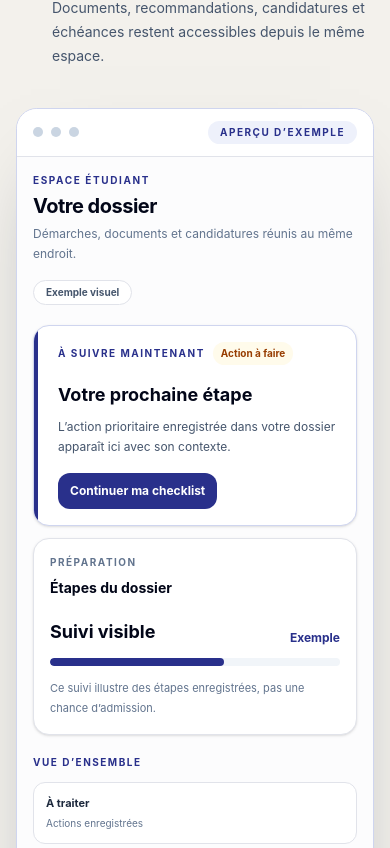
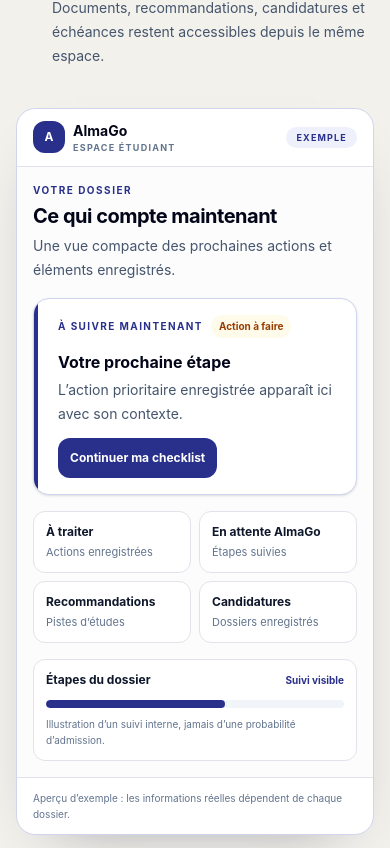
Before and after one commit to almago-platform/AlmaGo, a Next.js app: page / in a window 390 px wide. Shown: the part 5936-6784 px from the top of the page. Built offline with nearby package versions, Linux system fonts and the light colour scheme.

Commit message:
design(home): add readable mobile product preview

```diff
--- a/src/components/public/HomeProductPreview.tsx
+++ b/src/components/public/HomeProductPreview.tsx
@@ -25,7 +25,69 @@ export function HomeProductPreview() {
           </ul>
         </div>
 
-        <div className="overflow-hidden rounded-[calc(var(--radius-panel)+0.3rem)] border border-[var(--brand-border)] bg-white shadow-[0_34px_80px_-44px_rgba(15,23,42,0.52)]">
+        <div className="overflow-hidden rounded-[calc(var(--radius-panel)+0.2rem)] border border-[var(--brand-border)] bg-white shadow-[0_24px_60px_-38px_rgba(15,23,42,0.45)] md:hidden">
+          <div className="flex items-center justify-between gap-3 border-b border-[var(--border)] px-4 py-3">
+            <div className="flex items-center gap-2">
+              <span className="grid h-8 w-8 place-items-center rounded-[var(--radius-control)] bg-[var(--brand)] text-xs font-bold text-white">A</span>
+              <div>
+                <p className="text-sm font-bold text-slate-950">AlmaGo</p>
+                <p className="text-[9px] font-bold uppercase tracking-[0.14em] text-slate-500">Espace étudiant</p>
+              </div>
+            </div>
+            <span className="rounded-full bg-[var(--brand-soft)] px-2.5 py-1 text-[9px] font-bold uppercase tracking-[0.13em] text-[var(--brand)]">
+              Exemple
+            </span>
+          </div>
+
+          <div className="bg-[#fcfcfd] p-4">
+            <div>
+              <p className="text-[10px] font-bold uppercase tracking-[0.15em] text-[var(--brand)]">Votre dossier</p>
+              <h3 className="mt-1 text-xl font-bold tracking-tight text-slate-950">Ce qui compte maintenant</h3>
+              <p className="mt-1 text-sm leading-6 text-slate-600">Une vue compacte des prochaines actions et éléments enregistrés.</p>
+            </div>
+
+            <div className="relative mt-4 overflow-hidden rounded-[var(--radius-panel)] border border-[var(--brand-border)] bg-white p-4 shadow-sm">
+              <div aria-hidden="true" className="absolute inset-y-0 left-0 w-1 bg-[var(--brand)]" />
+              <div className="pl-2">
+                <div className="flex flex-wrap items-center gap-2">
+                  <span className="text-[10px] font-bold uppercase tracking-[0.14em] text-[var(--brand)]">À suivre maintenant</span>
+                  <span className="rounded-full bg-amber-50 px-2 py-1 text-[10px] font-bold text-amber-800">Action à faire</span>
+                </div>
+                <p className="mt-3 text-base font-bold text-slate-950">Votre prochaine étape</p>
+                <p className="mt-1 text-sm leading-6 text-slate-600">L’action prioritaire enregistrée apparaît ici avec son contexte.</p>
+                <span className="mt-3 inline-flex min-h-10 items-center rounded-[var(--radius-control)] bg-[var(--brand)] px-3 text-xs font-bold text-white">
+                  Continuer ma checklist
+                </span>
+              </div>
+            </div>
+
+            <div className="mt-4 grid grid-cols-2 gap-2">
+              {previewMetrics.map(([title, detail]) => (
+                <div key={title} className="rounded-[var(--radius-control)] border border-[var(--border)] bg-white p-3">
+                  <p className="text-xs font-bold text-slate-900">{title}</p>
+                  <p className="mt-1 text-[11px] leading-4 text-slate-500">{detail}</p>
+                </div>
+              ))}
+            </div>
+
+            <div className="mt-4 rounded-[var(--radius-control)] border border-[var(--border)] bg-white p-3">
+              <div className="flex items-center justify-between gap-3">
+                <p className="text-xs font-bold text-slate-900">Étapes du dossier</p>
+                <span className="text-[10px] font-bold text-[var(--brand)]">Suivi visible</span>
+              </div>
+              <div className="mt-3 h-2 overflow-hidden rounded-full bg-slate-100">
+                <div aria-hidden="true" className="h-full w-3/5 rounded-full bg-[var(--brand)]" />
+              </div>
+              <p className="mt-2 text-[10px] leading-4 text-slate-500">Illustration d’un suivi interne, jamais d’une probabilité d’admission.</p>
+            </div>
+          </div>
+
+          <div className="border-t border-[var(--border)] px-4 py-3">
+            <p className="text-[10px] leading-4 text-slate-500">Aperçu d’exemple : les informations réelles dépendent de chaque dossier.</p>
+          </div>
+        </div>
+
+        <div className="hidden md:block overflow-hidden rounded-[calc(var(--radius-panel)+0.3rem)] border border-[var(--brand-border)] bg-white shadow-[0_34px_80px_-44px_rgba(15,23,42,0.52)]">
           <div className="flex items-center justify-between gap-4 border-b border-[var(--border)] bg-white px-4 py-3 sm:px-5">
             <div className="flex items-center gap-2">
               <span aria-hidden="true" className="h-2.5 w-2.5 rounded-full bg-slate-300" />
```
